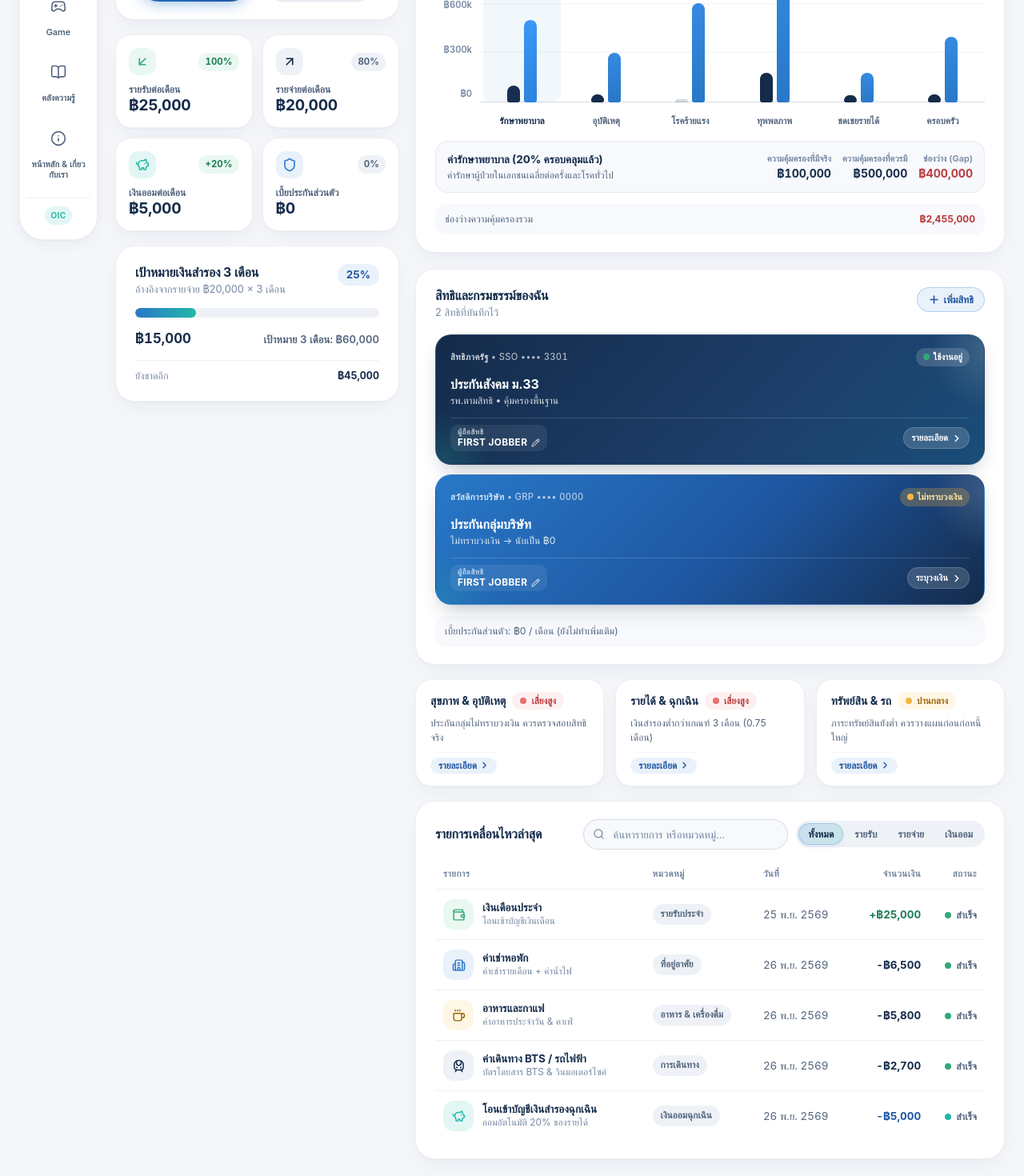
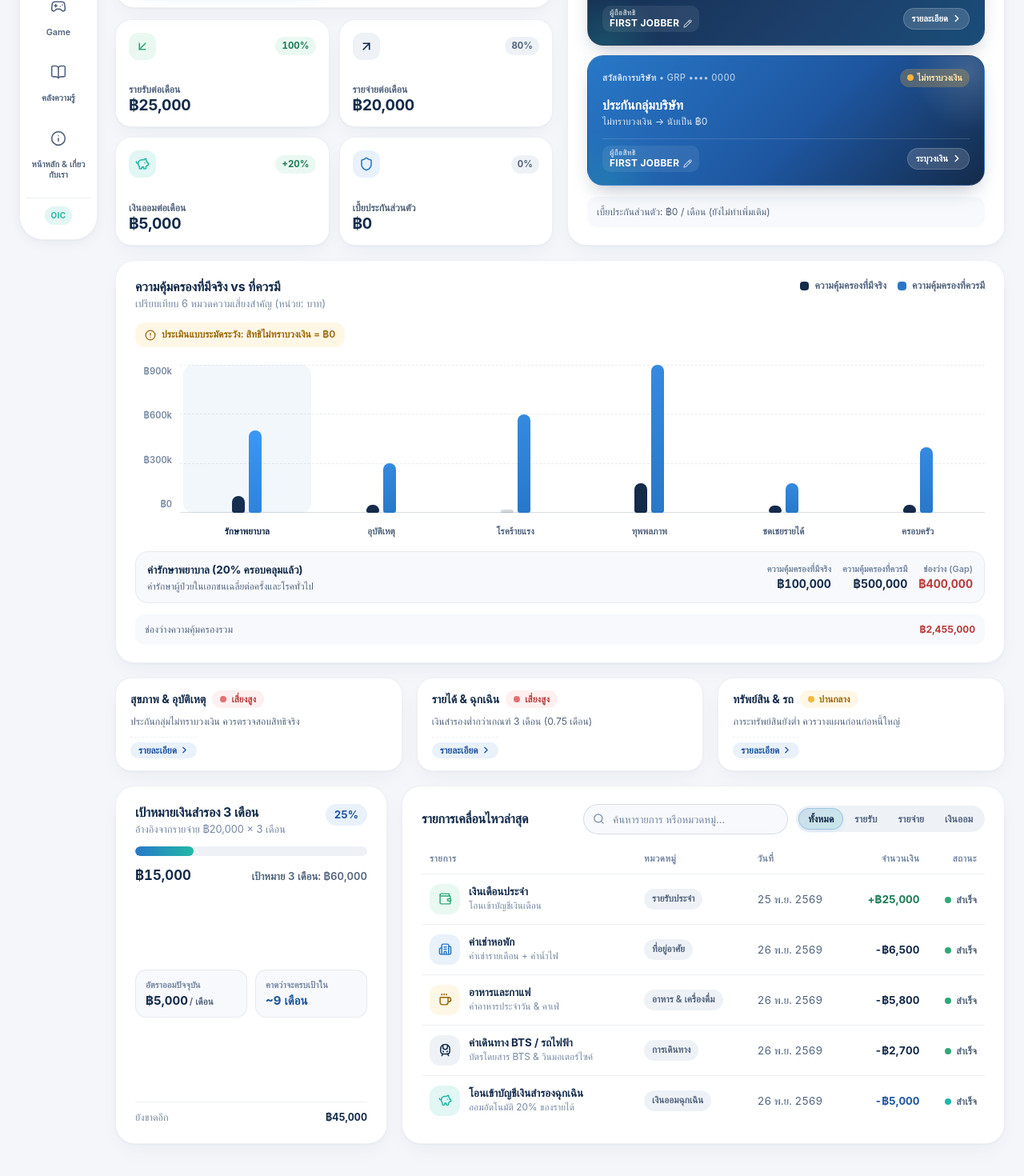
Before and after one commit to kantaarcha/protect360, a React (Vite) app: page / in a window 1280 px wide. Shown: the part 480-1950 px from the top of the page at 80% size. Built offline with nearby package versions, Linux system fonts and the light colour scheme; a web font is replaced by a local one.

Commit message:
fix(round-1.9.0): align desktop Bento into flush rectangle and fix excessive mobile card height

```diff
--- a/src/index.css
+++ b/src/index.css
@@ -3959,3 +3959,272 @@ p {
 .virtual-policy-card:hover .vcard-action-hint {
   background: rgba(255, 255, 255, 0.26);
 }
+
+/* ==========================================================================
+   Round 1.9.0: Flush Rectangular Desktop Bento Grid & Compact Mobile Cards
+   ========================================================================== */
+
+.bento-dashboard-stack {
+  display: flex;
+  flex-direction: column;
+  gap: 18px;
+}
+
+/* Row 1: Flush 3-Column Top Bento (Equal Height Rectangle on Desktop) */
+.bento-row-top {
+  display: grid;
+  grid-template-columns: minmax(310px, 365px) minmax(0, 1.35fr) minmax(275px, 0.95fr);
+  gap: 18px;
+  align-items: stretch;
+}
+
+.bento-left-stack {
+  display: flex;
+  flex-direction: column;
+  gap: 14px;
+  min-width: 0;
+  height: 100%;
+}
+
+.bento-left-stack .metrics-grid-2x2 {
+  flex: 1;
+  align-content: stretch;
+}
+
+.bento-left-stack .metric-mini-card {
+  justify-content: space-between;
+}
+
+.bento-row-top .chart-card,
+.bento-row-top .coverage-card-panel {
+  height: 100%;
+}
+
+.bento-row-top .chart-card .chart-inspector {
+  margin-top: auto;
+}
+
+.bento-row-top .coverage-card-panel .coverage-footnote {
+  margin-top: auto;
+}
+
+/* Row 2: Full-Width 3-Column Risk Status Strip */
+.bento-dashboard-stack > .risk-status-strip {
+  display: grid;
+  grid-template-columns: repeat(3, minmax(0, 1fr));
+  gap: 18px;
+}
+
+/* Row 3: Flush 2-Column Bottom Bento (Aligned Vertically with Row 1 Col 1) */
+.bento-row-bottom {
+  display: grid;
+  grid-template-columns: minmax(310px, 365px) minmax(0, 1fr);
+  gap: 18px;
+  align-items: stretch;
+}
+
+.bento-row-bottom .goal-card,
+.bento-row-bottom .activities-card {
+  height: 100%;
+}
+
+/* Enhanced Card 3: Emergency Goal + Saving Pace Insights */
+.goal-card {
+  display: flex;
+  flex-direction: column;
+  justify-content: space-between;
+  gap: 16px;
+}
+
+.goal-top-section {
+  display: flex;
+  flex-direction: column;
+  gap: 12px;
+}
+
+.goal-insights-grid {
+  display: grid;
+  grid-template-columns: repeat(2, minmax(0, 1fr));
+  gap: 10px;
+}
+
+.goal-insight-tile {
+  background: var(--bg-muted);
+  border: 1px solid var(--border-subtle);
+  border-radius: 14px;
+  padding: 11px 12px;
+  display: flex;
+  flex-direction: column;
+  gap: 4px;
+  min-width: 0;
+}
+
+.goal-insight-label {
+  font-size: 0.7rem;
+  font-weight: 600;
+  color: var(--text-muted);
+  line-height: 1.3;
+}
+
+.goal-insight-val {
+  font-size: 0.94rem;
+  font-weight: 700;
+  color: var(--text-primary);
+  line-height: 1.2;
+}
+
+.goal-insight-val small {
+  font-size: 0.72rem;
+  font-weight: 600;
+  color: var(--text-secondary);
+  margin-left: 2px;
+}
+
+.goal-insight-val.accent {
+  color: var(--accent-blue-text);
+}
+
+/* Compact Desktop / Small Laptop (<= 1320px): Keep Flush 2-Col Rectangle */
+@media (max-width: 1320px) and (min-width: 901px) {
+  .bento-row-top {
+    grid-template-columns: repeat(2, minmax(0, 1fr));
+  }
+
+  .bento-row-top .bento-left-stack {
+    order: 1;
+  }
+
+  .bento-row-top .coverage-card-panel {
+    order: 2;
+  }
+
+  .bento-row-top .chart-card {
+    grid-column: 1 / -1;
+    order: 3;
+    height: auto;
+  }
+
+  .bento-row-bottom {
+    grid-template-columns: minmax(290px, 340px) minmax(0, 1fr);
+  }
+}
+
+@media (max-width: 1060px) and (min-width: 901px) {
+  .bento-row-bottom {
+    grid-template-columns: 1fr;
+  }
+
+  .bento-row-bottom .goal-card,
+  .bento-row-bottom .activities-card {
+    height: auto;
+  }
+}
+
+/* Tablet Portrait & Mobile (<= 900px): Eliminate Excess Card Height & Dead Whitespace */
+@media (max-width: 900px) {
+  .member-hero-main,
+  .header-greeting-group {
+    flex: none;
+    width: 100%;
+  }
+
+  .bento-dashboard-stack {
+    gap: 14px;
+  }
+
+  .bento-row-top,
+  .bento-row-bottom {
+    grid-template-columns: 1fr;
+    gap: 14px;
+  }
+
+  .bento-left-stack,
+  .bento-row-top .chart-card,
+  .bento-row-top .coverage-card-panel,
+  .bento-row-bottom .goal-card,
+  .bento-row-bottom .activities-card {
+    height: auto;
+  }
+
+  .bento-left-stack .metrics-grid-2x2 {
+    flex: none;
+  }
+
+  .bento-dashboard-stack > .risk-status-strip {
+    grid-template-columns: 1fr;
+    gap: 12px;
+  }
+}
+
+/* Mobile Phones (<= 640px): Crisp, Snug Bento Proportions with Zero Wasted Space */
+@media (max-width: 640px) {
+  .app-main {
+    gap: 14px;
+  }
+
+  .page-transition-stage {
+    gap: 14px;
+  }
+
+  .member-hero-card {
+    padding: 16px;
+    gap: 12px;
+    border-radius: 22px;
+  }
+
+  .member-hero-main {
+    gap: 4px;
+  }
+
+  .member-hero-title {
+    font-size: 1.32rem;
+  }
+
+  .member-hero-tagline {
+    font-size: 0.84rem;
+    line-height: 1.44;
+  }
+
+  .member-id-surface {
+    padding: 12px 13px;
+    gap: 8px;
+  }
+
+  .bento-card {
+    padding: 16px;
+    border-radius: 20px;
+  }
+
+  .emergency-card {
+    gap: 11px;
+  }
+
+  .metrics-grid-2x2 {
+    gap: 10px;
+  }
+
+  .metric-mini-card {
+    padding: 13px 14px;
+    gap: 8px;
+    border-radius: 18px;
+  }
+
+  .goal-card {
+    gap: 12px;
+  }
+
+  .goal-top-section {
+    gap: 10px;
+  }
+
+  .y-axis-ticks,
+  .bars-plot-area {
+    height: 155px;
+  }
+
+  .risk-mini-card {
+    padding: 14px 15px;
+    gap: 6px;
+    border-radius: 18px;
+  }
+}
--- a/src/pages/OverviewDashboard.jsx
+++ b/src/pages/OverviewDashboard.jsx
@@ -95,6 +95,14 @@ export default function OverviewDashboard({ onNavigate, onOpenProfile }) {
       ? `อ้างอิงจากรายจ่าย ${formatTHB(profile.monthlyExpenses)} × ${targetMonths} เดือน`
       : `Based on ${formatTHB(profile.monthlyExpenses)} expenses × ${targetMonths} months`;
 
+  const remainingToGoal = Math.max(0, emergencyTarget - profile.liquidEmergencyFund);
+  const monthsToGoal =
+    remainingToGoal === 0
+      ? 0
+      : profile.monthlySavings > 0
+        ? Math.ceil(remainingToGoal / profile.monthlySavings)
+        : null;
+
   const runwayDisplay =
     lang === 'TH'
       ? `${t('overview.runwayPrefix')} ${emergencyRunway.toFixed(2)} ${t('overview.runwayUnit')}`
@@ -114,9 +122,11 @@ export default function OverviewDashboard({ onNavigate, onOpenProfile }) {
 
   return (
     <>
-      <div className="bento-grid-3col">
-        {/* ================= LEFT COLUMN (Cards 1, 2, 3) ================= */}
-        <div className="bento-col-left">
+      <div className="bento-dashboard-stack">
+        {/* ================= ROW 1: FLUSH 3-COLUMN TOP BENTO ================= */}
+        <div className="bento-row-top">
+          {/* Col 1: Liquid Emergency Fund + 2x2 Summary Metrics */}
+          <div className="bento-left-stack">
             {/* CARD 1: Liquid Emergency Fund */}
             <section className="bento-card emergency-card" aria-labelledby="emergency-fund-title">
               <div>
@@ -241,59 +251,12 @@ export default function OverviewDashboard({ onNavigate, onOpenProfile }) {
                 </div>
               </article>
             </section>
-
-          {/* CARD 3: Dynamic Emergency Goal Progress (3 or 6 Months) */}
-          <section className="bento-card goal-card" aria-labelledby="emergency-goal-title">
-            <div className="goal-header-row">
-              <div>
-                <h2 id="emergency-goal-title" className="card-title">
-                  {dynamicGoalTitle}
-                </h2>
-                <p className="card-subtitle">{dynamicGoalFormula}</p>
-              </div>
-              <span className="goal-pct-badge tabular-nums">{emergencyProgress}%</span>
           </div>
 
-            <div
-              className="progress-track"
-              role="progressbar"
-              aria-valuenow={emergencyProgress}
-              aria-valuemin={0}
-              aria-valuemax={100}
-              aria-label={dynamicGoalTitle}
-            >
-              <div
-                className="progress-fill"
-                style={{ width: `${emergencyProgress}%` }}
-              />
-            </div>
-
-            <div className="goal-numbers-row tabular-nums">
-              <span className="goal-saved-text">
-                {formatTHB(profile.liquidEmergencyFund)}
-              </span>
-              <span className="goal-limit-text">
-                {dynamicGoalTargetLabel}: {formatTHB(emergencyTarget)}
-              </span>
-            </div>
-
-            <div className="goal-footer-note">
-              <span>{t('overview.goalRemaining')}</span>
-              <span className="goal-remaining-val tabular-nums">
-                {formatTHB(Math.max(0, emergencyTarget - profile.liquidEmergencyFund))}
-              </span>
-            </div>
-          </section>
-        </div>
-
-        {/* ================= CENTER & RIGHT WORKSPACE (Cards 4, 5, 6, 7) ================= */}
-        <div className="bento-col-right-area">
-          {/* TOP PAIR: Card 4 (Chart) + Card 5 (Coverage Cards) */}
-          <div className="bento-top-pair">
-            {/* CARD 4: Effective Available vs Needed Coverage Dual-Bar Chart */}
+          {/* Col 2: CARD 4 — Protection Gap Dual-Bar Comparison Chart */}
           <ProtectionGapChart />
 
-            {/* CARD 5: My Coverage Cards */}
+          {/* Col 3: CARD 5 — My Coverage Cards */}
           <section
             className="bento-card coverage-card-panel"
             aria-labelledby="my-coverage-title"
@@ -406,7 +369,7 @@ export default function OverviewDashboard({ onNavigate, onOpenProfile }) {
           </section>
         </div>
 
-          {/* CARD 6: 3 Compact Risk Status Mini-Cards (Clickable -> Risk Analysis) */}
+        {/* ================= ROW 2: FULL-WIDTH 3-COLUMN RISK STATUS STRIP ================= */}
         <section className="risk-status-strip" aria-label={t('overview.riskSectionTitle')}>
           {riskStatuses.map((risk) => (
             <button
@@ -437,6 +400,81 @@ export default function OverviewDashboard({ onNavigate, onOpenProfile }) {
               </div>
             </button>
           ))}
+        </section>
+
+        {/* ================= ROW 3: FLUSH 2-COLUMN BOTTOM BENTO (Goal + Activities) ================= */}
+        <div className="bento-row-bottom">
+          {/* CARD 3: Dynamic Emergency Goal Progress & Saving Pace */}
+          <section className="bento-card goal-card" aria-labelledby="emergency-goal-title">
+            <div className="goal-top-section">
+              <div className="goal-header-row">
+                <div>
+                  <h2 id="emergency-goal-title" className="card-title">
+                    {dynamicGoalTitle}
+                  </h2>
+                  <p className="card-subtitle">{dynamicGoalFormula}</p>
+                </div>
+                <span className="goal-pct-badge tabular-nums">{emergencyProgress}%</span>
+              </div>
+
+              <div
+                className="progress-track"
+                role="progressbar"
+                aria-valuenow={emergencyProgress}
+                aria-valuemin={0}
+                aria-valuemax={100}
+                aria-label={dynamicGoalTitle}
+              >
+                <div
+                  className="progress-fill"
+                  style={{ width: `${emergencyProgress}%` }}
+                />
+              </div>
+
+              <div className="goal-numbers-row tabular-nums">
+                <span className="goal-saved-text">
+                  {formatTHB(profile.liquidEmergencyFund)}
+                </span>
+                <span className="goal-limit-text">
+                  {dynamicGoalTargetLabel}: {formatTHB(emergencyTarget)}
+                </span>
+              </div>
+            </div>
+
+            <div className="goal-insights-grid tabular-nums">
+              <div className="goal-insight-tile">
+                <span className="goal-insight-label">
+                  {lang === 'TH' ? 'อัตราออมปัจจุบัน' : 'Monthly Saving Pace'}
+                </span>
+                <span className="goal-insight-val">
+                  {formatTHB(profile.monthlySavings)}
+                  <small>{t('overview.perMonth')}</small>
+                </span>
+              </div>
+              <div className="goal-insight-tile">
+                <span className="goal-insight-label">
+                  {lang === 'TH' ? 'คาดว่าจะครบเป้าใน' : 'Est. Time to Goal'}
+                </span>
+                <span className="goal-insight-val accent">
+                  {monthsToGoal === 0
+                    ? lang === 'TH'
+                      ? 'ครบแล้ว'
+                      : 'Reached'
+                    : monthsToGoal
+                      ? lang === 'TH'
+                        ? `~${monthsToGoal} เดือน`
+                        : `~${monthsToGoal} mo.`
+                      : '—'}
+                </span>
+              </div>
+            </div>
+
+            <div className="goal-footer-note">
+              <span>{t('overview.goalRemaining')}</span>
+              <span className="goal-remaining-val tabular-nums">
+                {formatTHB(remainingToGoal)}
+              </span>
+            </div>
           </section>
 
           {/* CARD 7: Recent Activities Table */}
```
Lines whose indentation alone changed are shown as unchanged.
